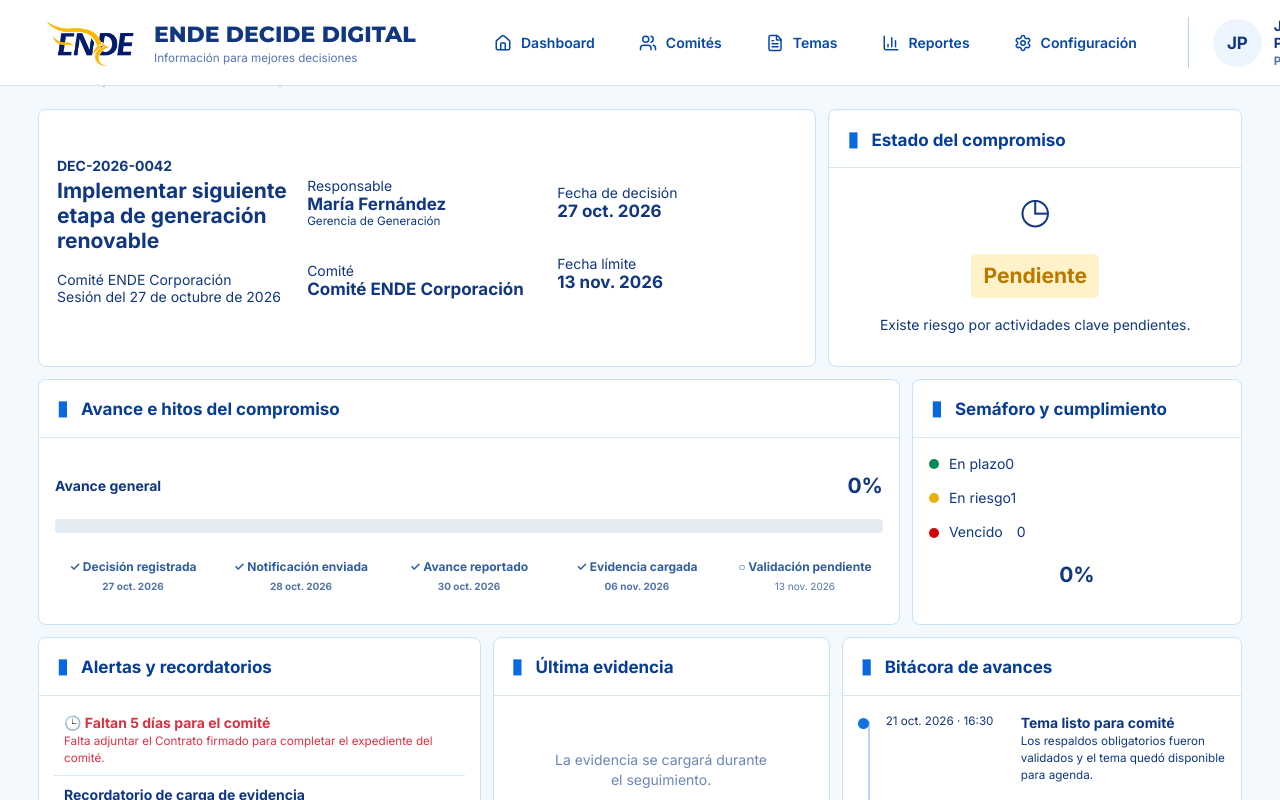
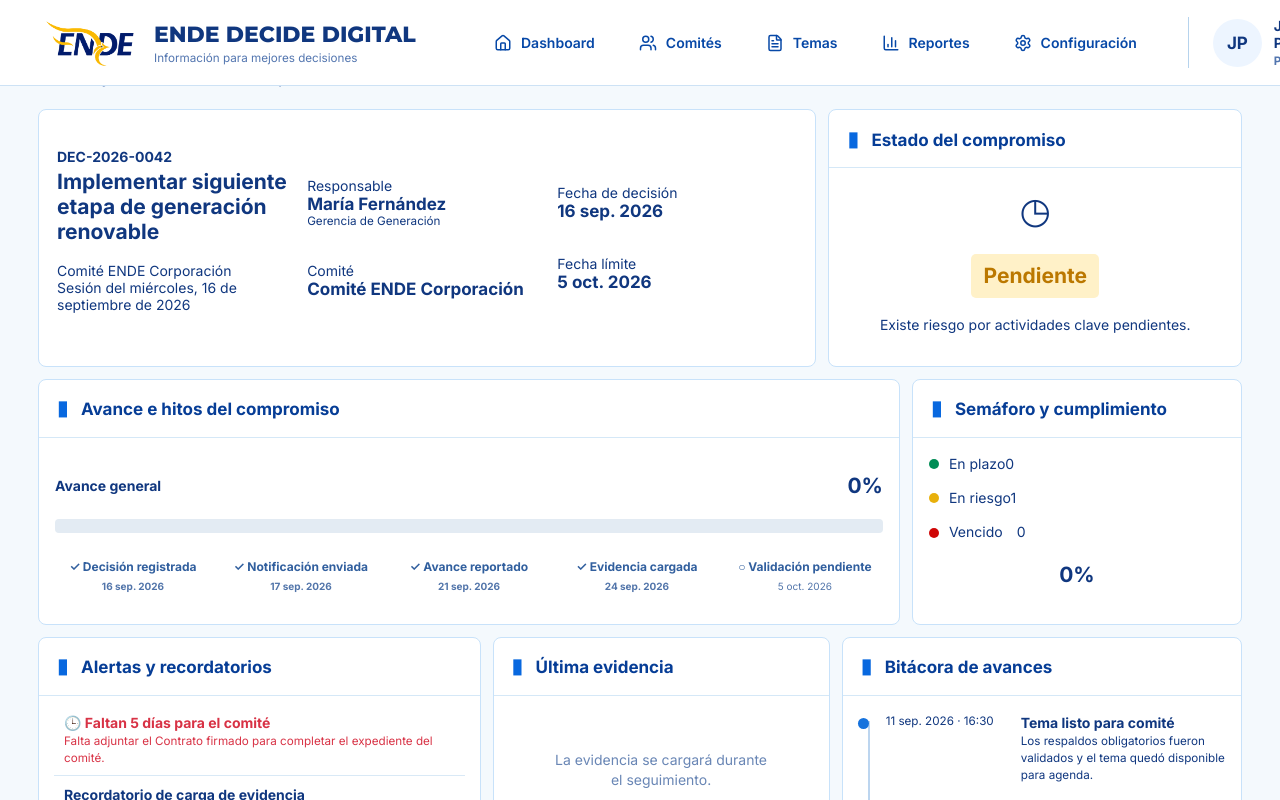
Before and after one commit to KurtGuardia/Ende-decide, a Next.js app: page /seguimiento/DEC-2026-0042 in a window 1280 px wide. Shown: the top 800 px of the page. Built offline with nearby package versions, Linux system fonts and the light colour scheme.

Commit message:
Add automatic date reset

```diff
--- a/app/seguimiento/DEC-2026-0042/page.tsx
+++ b/app/seguimiento/DEC-2026-0042/page.tsx
@@ -49,7 +49,7 @@
               <p>
                 Comité ENDE Corporación
                 <br />
-                Sesión del 27 de octubre de 2026
+                Sesión del {state.calendar.committeeLong}
               </p>
             </div>
             <div>
@@ -60,10 +60,10 @@
               Comité<strong>Comité ENDE Corporación</strong>
             </div>
             <div>
-              Fecha de decisión<strong>27 oct. 2026</strong>
+              Fecha de decisión<strong>{state.calendar.committee}</strong>
               <br />
               <br />
-              Fecha límite<strong>13 nov. 2026</strong>
+              Fecha límite<strong>{state.calendar.deadline}</strong>
             </div>
           </div>
         </Card>
@@ -123,7 +123,7 @@
                 >
                   <b>{x}</b>
                   <small>
-                    {['27 oct.', '28 oct.', '30 oct.', '06 nov.', '13 nov.'][i]} 2026
+                    {state.calendar.milestones[i]}
                   </small>
                 </div>
               ))}
@@ -168,7 +168,7 @@
                   'Compromiso cumplido',
                 ]
               : [
-                  '🕒 Faltan 5 días para el comité',
+                  `🕒 Faltan ${state.calendar.daysToCommittee} días para el comité`,
                   'Recordatorio de carga de evidencia',
                   'Recordatorio de avance',
                   'Notificación de decisión',
@@ -331,7 +331,7 @@
                 () =>
                   evidence({
                     name: n || 'Contrato firmado_sept.pdf',
-                    date: '06 nov. 2026',
+                    date: state.calendar.today,
                     note: 'Documentación de respaldo cargada durante la demo.',
                     author: 'María Fernández',
                   }),
@@ -353,6 +353,7 @@
       {preview && (
         <DocumentPreview
           title={preview}
+          date={state.calendar.today}
           onClose={() => setPreview('')}
         />
       )}
--- a/components/ui.tsx
+++ b/components/ui.tsx
@@ -5,5 +5,5 @@
 export function Shell({children}:{children:React.ReactNode}){const path=usePathname();const{reset}=useDemo();const[menu,setMenu]=useState(false);return <><header><Link href="/dashboard" className="brand"><img src="/ende-logo.png" alt="ENDE Corporación"/><span><strong>ENDE DECIDE DIGITAL</strong><small>Información para mejores decisiones</small></span></Link><button className="menu-toggle" onClick={()=>setMenu(!menu)} aria-label="Abrir menú"><I.Menu size={21}/></button><nav className={menu?'open':''}>{nav.map(([href,label,X])=><Link onClick={()=>setMenu(false)} className={path===href?'active':''} href={href} key={label}><X size={18}/>{label}</Link>)}</nav><div className="profile"><b>JP</b><span>Juan Pérez<small>Presidencia</small></span></div></header><main>{children}</main><footer>ENDE DECIDE DIGITAL <i/> Información para mejores decisiones <span>ENDE Corporación　|　v1.0 <button onClick={reset}>Restablecer demo</button></span></footer></>}
 export function Card({title,children,className='' ,action}:{title?:React.ReactNode;children:React.ReactNode;className?:string;action?:React.ReactNode}){return <section className={'card '+className}>{title&&<div className="cardhead"><h3>{title}</h3>{action}</div>}{children}</section>}
 export function Badge({children,kind='blue'}:{children:React.ReactNode;kind?:string}){return <span className={'badge '+kind}>{children}</span>}
-export function PageTitle({title,subtitle,actions}:{title:string;subtitle?:string;actions?:React.ReactNode}){return <div className="title"><div><h1>{title}</h1>{subtitle&&<p>{subtitle}</p>}</div><div className="title-actions"><span>Jueves, 22 de octubre de 2026</span>{actions}</div></div>}
+export function PageTitle({title,subtitle,actions}:{title:string;subtitle?:string;actions?:React.ReactNode}){const{state}=useDemo();return <div className="title"><div><h1>{title}</h1>{subtitle&&<p>{subtitle}</p>}</div><div className="title-actions"><span>{state.calendar.todayLong}</span>{actions}</div></div>}
 export function Status({closed=false,risk=false}:{closed?:boolean;risk?:boolean}){return <Badge kind={closed?'green':risk?'amber':'blue'}>{closed?'Cumplido':risk?'En riesgo':'Listo para comité'}</Badge>}
--- a/data/demo-data.ts
+++ b/data/demo-data.ts
@@ -1,4 +1,23 @@
 import { DemoState } from '@/types/demo'
+import { createDemoCalendar } from '@/lib/demo-calendar'
+export const createInitialState = (): DemoState => {
+  const calendar = createDemoCalendar()
+  return {
+    decisionRegistered: false,
+    progress: 0,
+    closed: false,
+    escalated: false,
+    note: 'A la espera de la decisión del comité para iniciar el seguimiento.',
+    requiredDocuments: ['Contrato firmado', 'Propuesta técnica aprobada', 'Informe de cumplimiento'],
+    evidence: [],
+    calendar,
+    resetKey: `${Date.now()}`,
+    events: [
+      { id: 'topic-ready', date: `${calendar.today} · 16:30`, title: 'Tema listo para comité', detail: 'Los respaldos obligatorios fueron validados y el tema quedó disponible para agenda.', actor: 'Secretaría Técnica' },
+      { id: 'documents-validated', date: `${calendar.today} · 15:45`, title: 'Respaldos obligatorios validados', detail: 'Se completó la revisión técnica, financiera, legal y de riesgos.', actor: 'Secretaría Técnica' },
+    ],
+  }
+}
 export const topic = {
   id: 'DEC-2026-0042',
   title: 'Proyecto de Generación Renovable Oriente',
@@ -6,39 +25,9 @@
   committee: 'Comité ENDE Corporación',
   priority: 'Alta',
   responsible: 'María Fernández',
-  deadline: '13 nov. 2026',
+  deadline: createDemoCalendar().deadline,
 }
-export const initialState: DemoState = {
-  decisionRegistered: false,
-  progress: 0,
-  closed: false,
-  escalated: false,
-  note: 'A la espera de la decisión del comité para iniciar el seguimiento.',
-  requiredDocuments: [
-    'Contrato firmado',
-    'Propuesta técnica aprobada',
-    'Informe de cumplimiento',
-  ],
-  evidence: [],
-  events: [
-    {
-      id: 'topic-ready',
-      date: '21 oct. 2026 · 16:30',
-      title: 'Tema listo para comité',
-      detail:
-        'Los respaldos obligatorios fueron validados y el tema quedó disponible para agenda.',
-      actor: 'Secretaría Técnica',
-    },
-    {
-      id: 'documents-validated',
-      date: '21 oct. 2026 · 15:45',
-      title: 'Respaldos obligatorios validados',
-      detail:
-        'Se completó la revisión técnica, financiera, legal y de riesgos.',
-      actor: 'Secretaría Técnica',
-    },
-  ],
-}
+export const initialState: DemoState = createInitialState()
 export const agenda = [
   [
     'DEC-2026-0042',
--- /dev/null
+++ b/lib/demo-calendar.ts
@@ -0,0 +1,58 @@
+export type DemoCalendar = {
+  today: string
+  todayLong: string
+  committee: string
+  committeeLong: string
+  committeeWeekday: string
+  committeeDay: string
+  committeeMonthYear: string
+  daysToCommittee: number
+  deadline: string
+  deadlineLong: string
+  milestones: string[]
+}
+
+const weekdays = ['domingo', 'lunes', 'martes', 'miércoles', 'jueves', 'viernes', 'sábado']
+const monthShort = ['ene.', 'feb.', 'mar.', 'abr.', 'may.', 'jun.', 'jul.', 'ago.', 'sep.', 'oct.', 'nov.', 'dic.']
+const monthLong = ['enero', 'febrero', 'marzo', 'abril', 'mayo', 'junio', 'julio', 'agosto', 'septiembre', 'octubre', 'noviembre', 'diciembre']
+
+function addDays(date: Date, days: number) {
+  const result = new Date(date)
+  result.setDate(result.getDate() + days)
+  return result
+}
+
+function nextWeekday(date: Date) {
+  const result = new Date(date)
+  while (result.getDay() === 0 || result.getDay() === 6) result.setDate(result.getDate() + 1)
+  return result
+}
+
+function shortDate(date: Date) {
+  return `${date.getDate()} ${monthShort[date.getMonth()]} ${date.getFullYear()}`
+}
+
+function longDate(date: Date) {
+  return `${weekdays[date.getDay()]}, ${date.getDate()} de ${monthLong[date.getMonth()]} de ${date.getFullYear()}`
+}
+
+export function createDemoCalendar(now = new Date()): DemoCalendar {
+  const today = new Date(now.getFullYear(), now.getMonth(), now.getDate())
+  const committee = nextWeekday(addDays(today, 5))
+  const deadline = nextWeekday(addDays(committee, 17))
+  const milestones = [committee, nextWeekday(addDays(committee, 1)), nextWeekday(addDays(committee, 3)), nextWeekday(addDays(committee, 8)), deadline]
+
+  return {
+    today: shortDate(today),
+    todayLong: longDate(today),
+    committee: shortDate(committee),
+    committeeLong: longDate(committee),
+    committeeWeekday: weekdays[committee.getDay()].slice(0, 3),
+    committeeDay: String(committee.getDate()),
+    committeeMonthYear: `${monthLong[committee.getMonth()]} ${committee.getFullYear()}`,
+    daysToCommittee: Math.round((committee.getTime() - today.getTime()) / 86_400_000),
+    deadline: shortDate(deadline),
+    deadlineLong: `${String(deadline.getDate()).padStart(2, '0')}/${String(deadline.getMonth() + 1).padStart(2, '0')}/${deadline.getFullYear()}`,
+    milestones: milestones.map(shortDate),
+  }
+}
--- a/lib/demo-store.tsx
+++ b/lib/demo-store.tsx
@@ -1,5 +1,5 @@
 'use client';
-import {createContext,useContext,useEffect,useState} from 'react'; import {DemoState,Evidence,TopicStatus,CommitmentStatus} from '@/types/demo'; import {initialState} from '@/data/demo-data';
+import {createContext,useContext,useEffect,useState} from 'react'; import {DemoState,Evidence,TopicStatus,CommitmentStatus} from '@/types/demo'; import {createInitialState,initialState} from '@/data/demo-data'; import {createDemoCalendar} from '@/lib/demo-calendar';
 type Ctx={state:DemoState; register:(requiredDocuments:string[])=>void; progress:(n:number,note:string)=>void; evidence:(e:Evidence)=>void; escalate:()=>void; close:()=>void; reset:()=>void};
 const C=createContext<Ctx|undefined>(undefined);
 const stamp=()=>new Date().toLocaleDateString('es-BO',{day:'2-digit',month:'short',year:'numeric'})+' · '+new Date().toLocaleTimeString('es-BO',{hour:'2-digit',minute:'2-digit'});
@@ -7,8 +7,8 @@
 export const getTopicStatus=(state:DemoState):TopicStatus=>state.closed?'Cerrado':state.decisionRegistered?'Decisión adoptada':'Listo para comité';
 export const getCommitmentStatus=(state:DemoState):CommitmentStatus=>state.closed?'Cumplido':state.decisionRegistered?'En riesgo':'Pendiente';
 export function DemoProvider({children}:{children:React.ReactNode}){const [state,setState]=useState(initialState);
-useEffect(()=>{const saved=localStorage.getItem('ende-demo');if(saved){try{// eslint-disable-next-line react-hooks/set-state-in-effect
-setState({...initialState,...JSON.parse(saved),requiredDocuments:JSON.parse(saved).requiredDocuments||initialState.requiredDocuments})}catch{localStorage.removeItem('ende-demo')}}},[]);
+useEffect(()=>{const saved=localStorage.getItem('ende-demo');if(saved){try{const parsed=JSON.parse(saved);// eslint-disable-next-line react-hooks/set-state-in-effect
+setState({...initialState,...parsed,calendar:createDemoCalendar(),resetKey:parsed.resetKey||initialState.resetKey,requiredDocuments:parsed.requiredDocuments||initialState.requiredDocuments})}catch{localStorage.removeItem('ende-demo')}}},[]);
 useEffect(()=>localStorage.setItem('ende-demo',JSON.stringify(state)),[state]);
 const value={state,
 register:(requiredDocuments:string[])=>setState(s=>s.decisionRegistered?s:({...s,decisionRegistered:true,progress:65,requiredDocuments:requiredDocuments.length?requiredDocuments:initialState.requiredDocuments,note:'Avance inicial registrado: se inició la ejecución de actividades técnicas y administrativas conforme al acuerdo del comité.',events:[event('Responsable notificado','La Gerencia de Generación recibió el compromiso, plazo, indicador y documentos obligatorios asignados.','Sistema'),event('Decisión registrada','Se aprobó la siguiente etapa del proyecto y se creó el compromiso de seguimiento con sus requisitos de validación.','Secretaría Técnica'),...s.events]})),
@@ -16,4 +16,4 @@
 evidence:(e:Evidence)=>setState(s=>!s.decisionRegistered||s.closed?s:({...s,evidence:[e,...s.evidence],events:[event('Evidencia cargada',`Se adjuntó ${e.name}.`),...s.events]})),
 escalate:()=>setState(s=>!s.decisionRegistered||s.closed?s:({...s,escalated:true,events:[event('Compromiso escalado','Se solicitó atención prioritaria al responsable y al comité.'),...s.events]})),
 close:()=>setState(s=>!s.decisionRegistered||s.closed?s:({...s,closed:true,progress:100,escalated:false,note:'Compromiso cumplido y evidencia validada por la instancia correspondiente.',events:[event('Cierre validado','La evidencia fue revisada y el compromiso fue validado como cumplido.','Instancia de validación'),...s.events]})),
-reset:()=>{localStorage.removeItem('ende-demo');setState(initialState)}};return <C.Provider value={value}>{children}</C.Provider>};export const useDemo=()=>{const c=useContext(C);if(!c)throw Error('DemoProvider');return c};
+reset:()=>{const freshState=createInitialState();localStorage.removeItem('ende-demo');setState(freshState)}};return <C.Provider value={value}>{children}</C.Provider>};export const useDemo=()=>{const c=useContext(C);if(!c)throw Error('DemoProvider');return c};
--- a/types/demo.ts
+++ b/types/demo.ts
@@ -2,4 +2,5 @@
 export type CommitmentStatus='Pendiente'|'En riesgo'|'Cumplido';
 export type Event={id:string; date:string; title:string; detail:string; actor:string};
 export type Evidence={name:string; date:string; note:string; author:string};
-export type DemoState={decisionRegistered:boolean; progress:number; closed:boolean; escalated:boolean; note:string; requiredDocuments:string[]; evidence:Evidence[]; events:Event[]};
+import type { DemoCalendar } from '@/lib/demo-calendar'
+export type DemoState={decisionRegistered:boolean; progress:number; closed:boolean; escalated:boolean; note:string; requiredDocuments:string[]; evidence:Evidence[]; events:Event[]; calendar:DemoCalendar; resetKey:string};
```
Also changed, not shown: app/comites/ende-corporacion/page.tsx (+5 -3 lines), app/dashboard/page.tsx (+5 -5 lines), app/temas/DEC-2026-0042/decision/page.tsx (+6 -4 lines), app/temas/DEC-2026-0042/page.tsx (+5 -3 lines), components/assistive-modal.tsx (+4 -3 lines), 1 other file (tests, documents, lock files or other folders).
